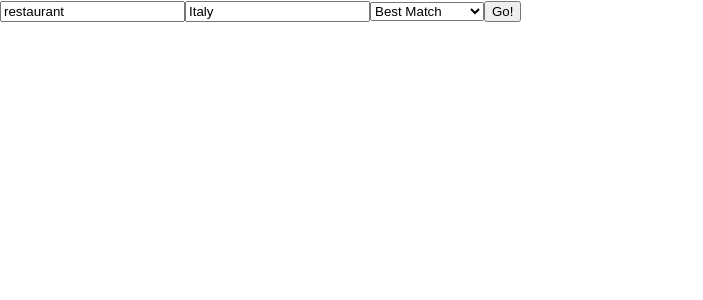
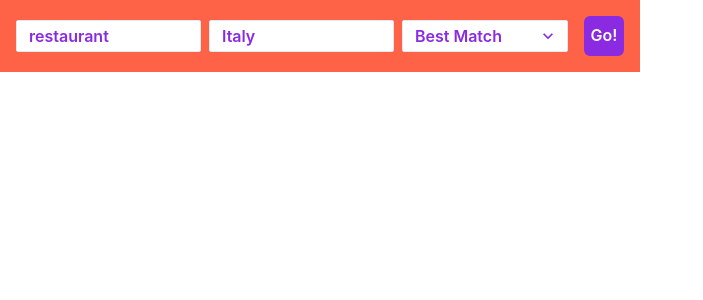
Before and after one commit to nirnaeth/ravenous, a React (Create React App) app: page / in a window 1280 px wide. Shown: the top 300 px of the page, without its empty margins (0-703 px from the left). Built offline with nearby package versions, Linux system fonts and the light colour scheme.

Commit message:
add styling to the search bar

```diff
--- a/src/App.js
+++ b/src/App.js
@@ -1,4 +1,5 @@
 import React, { useState } from 'react';
+import { ChakraProvider } from '@chakra-ui/react'
 import BusinessList from './components/BusinessList'
 import SearchBar from './components/SearchBar'
 
@@ -10,12 +11,14 @@ function App() {
   };
 
   return (
-    <div className="App">
-      <header className="App-header">
-        <SearchBar onSearch={handleSearchResults}/>
+    <ChakraProvider>
+      <div className="App">
+        <header className="App-header">
+          <SearchBar onSearch={handleSearchResults}/>
+        </header>
         <BusinessList searchResults={searchResults}/>
-      </header>
-    </div>
+      </div>
+    </ChakraProvider>
   );
 }
 
--- a/src/components/SearchBar.js
+++ b/src/components/SearchBar.js
@@ -1,6 +1,9 @@
 import React from 'react';
 import { useState } from 'react';
 import { searchBusinesses } from '../services/api';
+
+import { Box, HStack, Spacer } from '@chakra-ui/react'
+import { Input, Select, Button } from '@chakra-ui/react'
 
 
 export default function SearchBar(props) {
@@ -28,17 +31,20 @@ export default function SearchBar(props) {
   };
 
   return (
-    <div>
-      <input type='text' placeholder='Keyword' value={searchTerm} onChange={handleTermChange} />
-      <input type='text' placeholder='Location' value={searchLocation} onChange={handleLocationChange} />
+    <Box bg='tomato' w='50%' p={4} color='white'>
+      <HStack>
+        <Input bg='white' size='sm' color='blueviolet' fontSize='md' fontWeight='semibold' placeholder='Keyword' value={searchTerm} onChange={handleTermChange} />
+        <Input bg='white' size='sm' color='blueviolet' fontSize='md' fontWeight='semibold' placeholder='Location' value={searchLocation} onChange={handleLocationChange} />
+        <Select bg='white' size='sm' color='blueviolet' fontSize='md' fontWeight='semibold' placeholder='Sorted By' value={sortOption} onChange={handleSortChange}>
+          <option value="best_match">Best Match</option>
+          <option value="rating">Highest Rated</option>
+          <option value="review_count">Most Reviewed</option>
+        </Select>
 
-      <select value={sortOption} onChange={handleSortChange}>
-        <option value="best_match">Best Match</option>
-        <option value="highest_rated">Highest Rated</option>
-        <option value="most_reviewed">Most Reviewed</option>
-      </select>
+        <Spacer />
 
-      <button onClick={handleSearch}>Go!</button>
-    </div>
+        <Button bg='blueViolet' color='white' size='md' onClick={handleSearch}>Go!</Button>
+      </HStack>
+    </Box>
   )
 }
```
